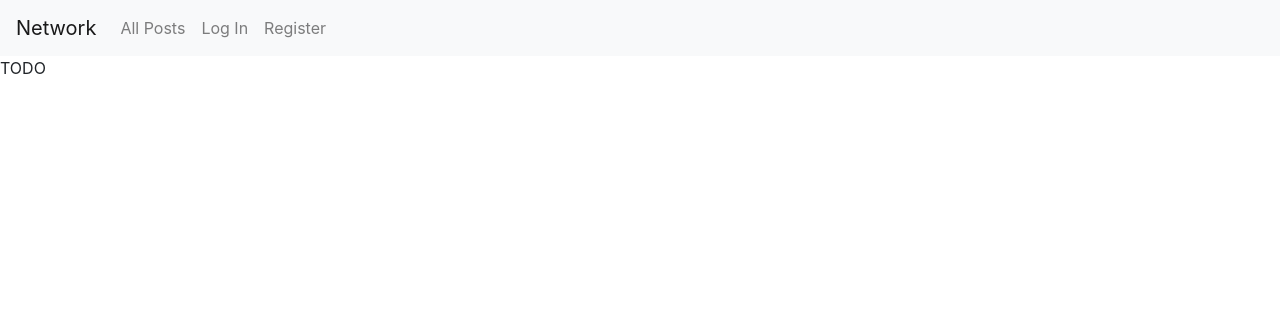
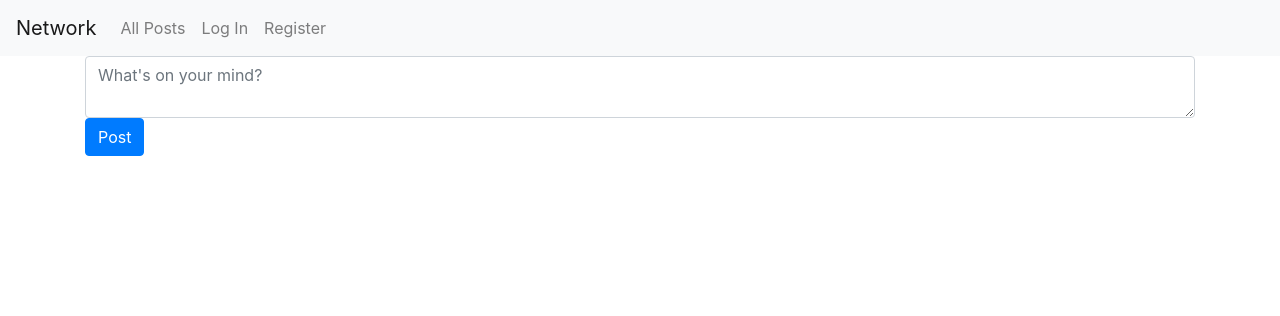
Before and after one commit to nathanmandell99/network, a Django app: page / in a window 1280 px wide. Shown: the top 316 px of the page. Run offline with Django 3.2, Linux system fonts and the light colour scheme; some libraries are stand-ins or nearby versions.

Commit message:
Commit 1
- Wrote newpost API call. Takes a body of text and saves it as a post made by the user who
  made the request.
- Made rudimentary form for making posts in index.html.
- Started trying to figure out how the heck to get static files to load!!!!

```diff
--- a/network/static/network/styles.css
+++ b/network/static/network/styles.css
@@ -0,0 +1,3 @@
+li a {
+  color: blue;
+}
--- a/network/templates/network/index.html
+++ b/network/templates/network/index.html
@@ -1,5 +1,26 @@
 {% extends "network/layout.html" %}
+{% load static %}
 
 {% block body %}
-    TODO
+
+<div id="new-post">
+
+  <div class="container">
+    <textarea class="form-control" id="compose-body" name="post-body"
+      placeholder="What's on your mind?"></textarea>
+    <input id="sendPost" type="submit" class="btn btn-primary" value="Post"/>
+  </div>
+
+</div>
+<div id="posts-view">
+  <!-- We need the form for creating the new post, as well as a list of posts. -->
+</div>
+<div id="profile-view">
+</div>
+
 {% endblock %}
+
+<!-- Hey there! Is this loading???? -->
+{% block script %}
+<script src="{% static 'network/index.js' %}"></script>
+{% endblock %}
--- a/network/urls.py
+++ b/network/urls.py
@@ -7,5 +7,9 @@ urlpatterns = [
     path("", views.index, name="index"),
     path("login", views.login_view, name="login"),
     path("logout", views.logout_view, name="logout"),
-    path("register", views.register, name="register")
+    path("register", views.register, name="register"),
+
+    # APIs
+
+    path("newpost", views.new_post, name="newpost")
 ]
--- a/network/views.py
+++ b/network/views.py
@@ -1,11 +1,33 @@
+import json
+
 from django.contrib.auth import authenticate, login, logout
+from django.contrib.auth.decorators import login_required
 from django.db import IntegrityError
-from django.http import HttpResponse, HttpResponseRedirect
+from django.http import HttpResponse, HttpResponseRedirect, JsonResponse
 from django.shortcuts import render
 from django.urls import reverse
+from django.views.decorators.csrf import csrf_exempt
 
-from .models import User
+from .models import User, Post, Comment
 
+
+@csrf_exempt
+@login_required
+def new_post(request):
+    if request.method != "POST":
+        return JsonResponse({"error": "POST request required."}, status=400)
+
+    data = json.loads(request.body)
+    # Get contents of post
+    post_body = data.get("postBody")
+    if post_body is None:
+        # Return an error
+        pass
+
+    new_post = Post(user=request.user, body=post_body)
+    new_post.save()
+
+    return JsonResponse({"message": "New post received."}, status=201)
 
 def index(request):
     return render(request, "network/index.html")
```
Also changed, not shown: network/static/network/index.js (added, +13 -0 lines), network/models.py (line endings or trailing spaces), network/templates/network/layout.html (line endings or trailing spaces).
